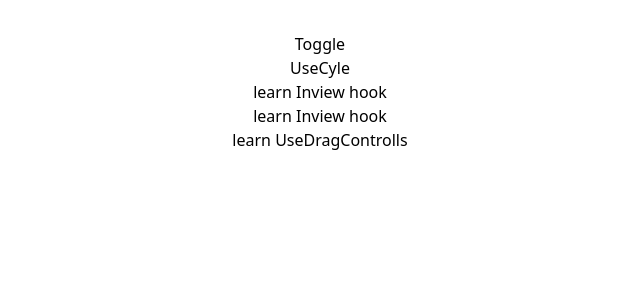
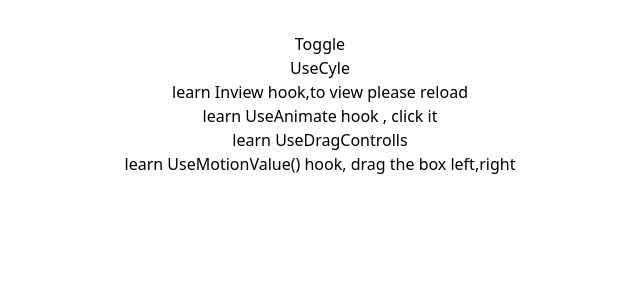
Before and after one commit to Atik074/FramerMotion, a React (Vite) app: page / in a window 1280 px wide. Shown: the top 300 px of the page, without its empty margins (320-960 px from the left). Built offline with nearby package versions, Linux system fonts and the light colour scheme.

Commit message:
add useMoiton value and transfom in framer motion

```diff
--- a/src/App.tsx
+++ b/src/App.tsx
@@ -6,6 +6,7 @@ import Lesson2 from './Lesson2/Lesson2'
 import UseCycle from './Lesson2/UseCyle/UseCycle'
 import UseAnimate from './UseAnimate/UseAnimate'
 import UseDragControlls from './UseDragControlls/UseDragControlls'
+import UseMotionValue from './UseMotionValue/UseMotionValue'
 
 function App() {
 
@@ -18,6 +19,7 @@ function App() {
      <Inview/>
      <UseAnimate/>
      <UseDragControlls/>
+     <UseMotionValue/>
     </>
   )
 }
--- a/src/Inview/Inview.tsx
+++ b/src/Inview/Inview.tsx
@@ -8,11 +8,11 @@ const Inview = () => {
 
     return (
         <div className="border-2 border-red-500   size-[500px]  flex flex-col justify-center items-center mt-12 rounded">
-        <h1 className="text-2xl mb-4">learn Inview hook</h1>
+        <h1 className="text-2xl mb-4">learn Inview hook,to view please reload</h1>
 
         <motion.div
             ref={ref}
-            animate={inView ? {opacity:1 , x:0 , transition:{delay:3}} : {opacity:0 , x:-500}}
+            animate={inView ? {opacity:1 , x:0} : {opacity:0 , x:-500}}
           className=" size-40 bg-green-600 flex flex-wrap gap-5 rounded-lg"
         ></motion.div>
       </div>
--- a/src/UseAnimate/UseAnimate.tsx
+++ b/src/UseAnimate/UseAnimate.tsx
@@ -8,7 +8,7 @@ const UseAnimate = () => {
   };
   return (
     <div className="border-2 border-red-500   size-[500px]  flex flex-col justify-center items-center mt-12 rounded">
-      <h1 className="text-2xl mb-4">learn Inview hook</h1>
+      <h1 className="text-2xl mb-4">learn UseAnimate hook , click it</h1>
 
       <div
         ref={scope}
--- /dev/null
+++ b/src/UseMotionValue/UseMotionValue.tsx
@@ -0,0 +1,23 @@
+import { motion, useMotionValue, useTransform } from "framer-motion";
+
+const UseMotionValue = () => {
+  const x = useMotionValue(0);
+  const scale = useTransform(x , [-300,300], [.5, 1.5])
+  const rotate = useTransform(x , [-300,300], [0, 360])
+
+  return (
+    <div className="border-2 border-red-500   size-[500px]  flex flex-col justify-center items-center mt-12 rounded">
+      <h1 className="text-2xl mb-4">
+        learn UseMotionValue() hook, drag the box left,right
+      </h1>
+
+      <motion.div
+        style={{ x , scale,rotate }}
+        drag="x"
+        className=" size-40 bg-stone-500 flex flex-wrap gap-5 rounded-lg"
+      ></motion.div>
+    </div>
+  );
+};
+
+export default UseMotionValue;
```
